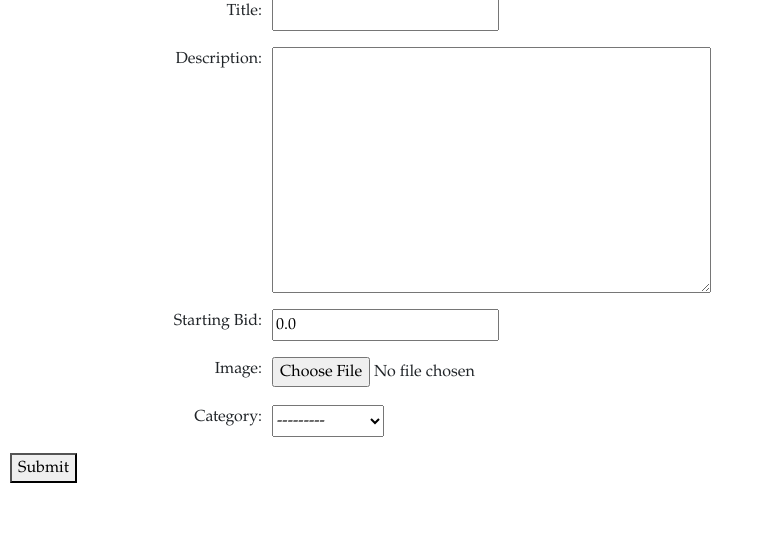
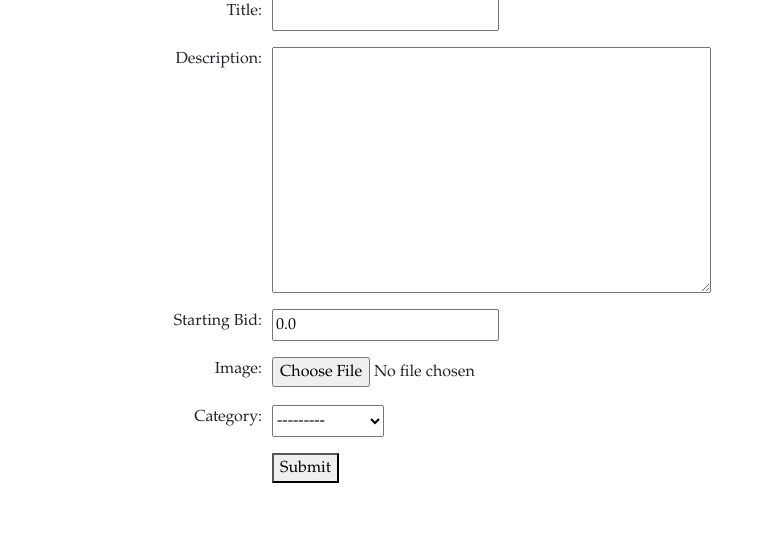
Before and after one commit to arshannon9/cs33a-commerce, a Django app: page /create_listing in a window 1280 px wide. Shown: the part 210-763 px from the top of the page, without its empty margins (0-764 px from the left). Run offline with Django 3.2, Linux system fonts and the light colour scheme; a user stored in the database is signed in; data comes from the database, SQL or seed files in the repository; some libraries are stand-ins or nearby versions.

Commit message:
Adjust style of create_listing.html

```diff
--- a/commerce/auctions/static/auctions/styles.css
+++ b/commerce/auctions/static/auctions/styles.css
@@ -36,3 +36,8 @@
     padding: 0;
     margin: 0;
 }
+
+#button-buffer {
+    width: 20%;
+    margin-right: 10px;
+}
--- a/commerce/auctions/templates/auctions/create_listing.html
+++ b/commerce/auctions/templates/auctions/create_listing.html
@@ -25,7 +25,11 @@
             <label for="{{ form.category.id_for_label }}">Category:</label>
             {{ form.category }}
         </div>
-        <button type="submit">Submit</button>
+        <div class="form-group">
+            <span id="button-buffer"></span>
+            <button type="submit">Submit</button>
+        </div>
+
     </form>
 
 {% endblock %}
```
